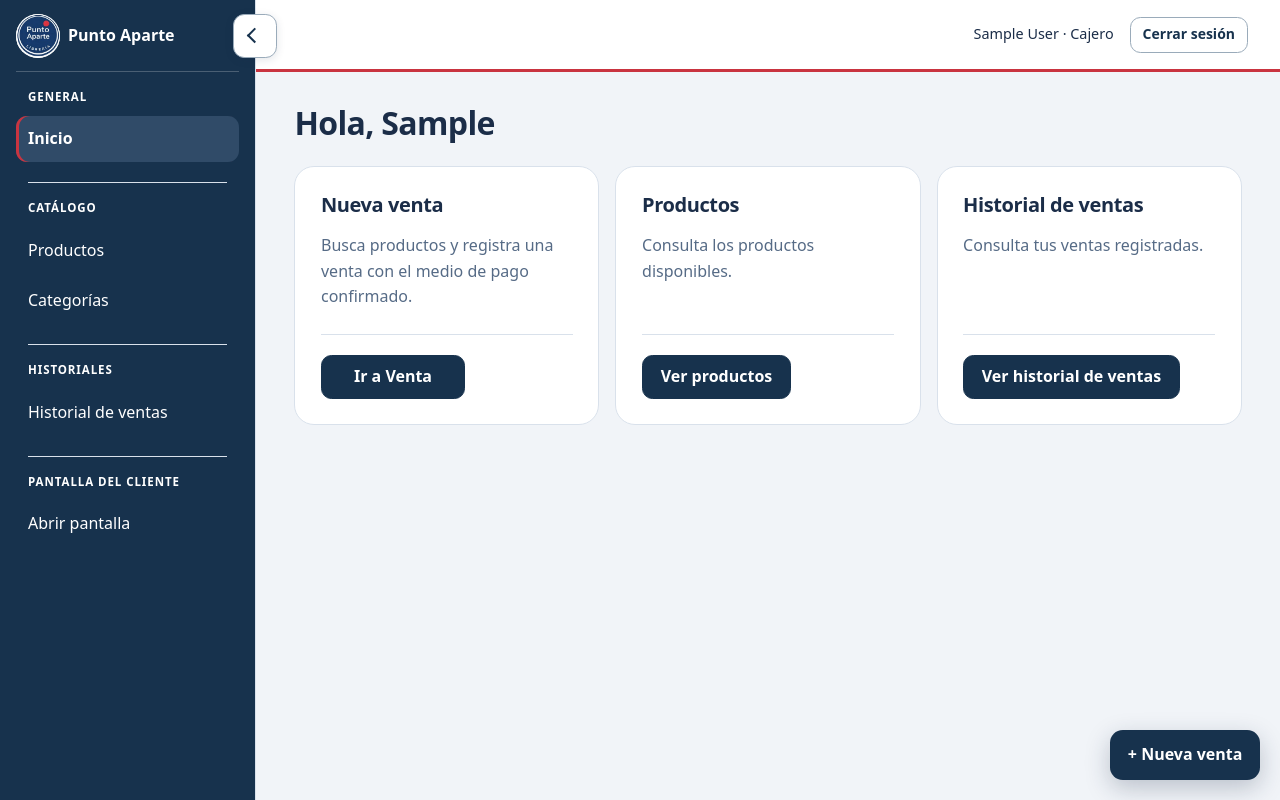
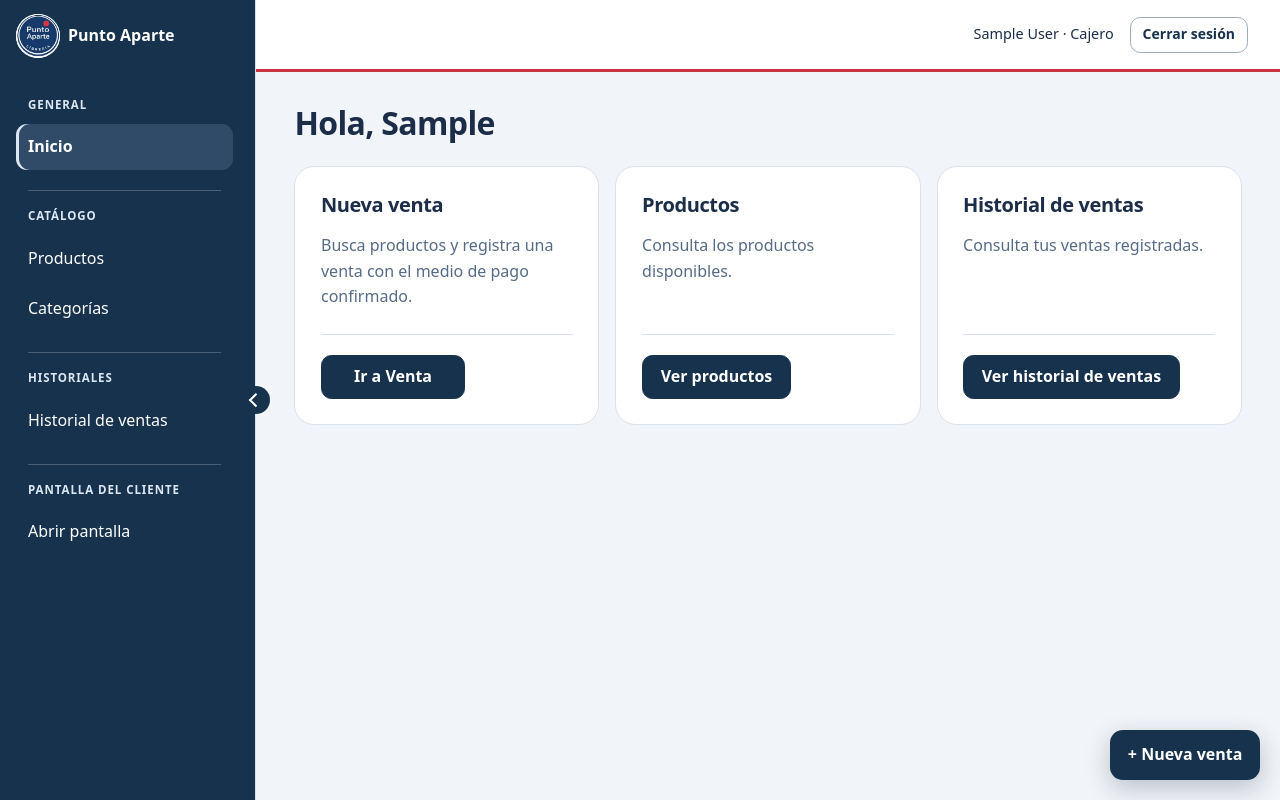
Before and after one commit to AlbertoCardenas19/punto-aparte, a Django app: page / in a window 1280 px wide. Run offline with Django 5.2, Linux system fonts and the light colour scheme; the visitor is signed in with stand-in values (Sample User, id 1); some libraries are stand-ins or nearby versions.

Commit message:
Mejora contraste y control del sidebar

```diff
--- a/static/css/punto-aparte.css
+++ b/static/css/punto-aparte.css
@@ -158,24 +158,30 @@ body > .dropdown-menu { z-index: 1080; border-color: var(--pa-border); border-ra
     .pa-app .pa-barra-superior { margin-left: 16rem; transition: margin-left .2s ease; }
     .pa-app.pa-menu-contraido .pa-barra-superior { margin-left: 4.5rem; }
     .pa-app .pa-menu-lateral { position: relative; z-index: 1041; margin-top: -4.5rem; padding-top: 0; overflow: visible; }
-    .pa-app .pa-sidebar-cabecera { height: 4.5rem; margin: 0 0 1rem; padding: 0; border-bottom: 1px solid rgb(255 255 255 / 22%); }
+    .pa-app .pa-sidebar-cabecera { height: 4.5rem; margin: 0 0 1.5rem; padding: 0; }
     .pa-app.pa-menu-contraido .pa-sidebar-cabecera { height: 8rem; padding-top: 4.5rem; justify-content: center; }
-    .pa-app .pa-menu-control-borde { position: absolute; top: .875rem; right: -1.375rem; z-index: 1; width: 2.75rem; height: 2.75rem; border-color: #9aabba; background: #fff; color: var(--pa-navy); box-shadow: 0 2px 8px rgb(27 45 72 / 12%); }
-    .pa-app .pa-menu-control-borde:hover { background: #edf2f7; }
-    .pa-app .pa-menu-control-borde .pa-menu-icono { width: .7rem; height: .7rem; border: 0; border-left: 2px solid currentColor; border-bottom: 2px solid currentColor; transform: rotate(45deg); }
+    .pa-app .pa-menu-control-borde { position: fixed; top: 50vh; top: 50dvh; left: calc(16rem - 1.375rem); transform: translateY(-50%); z-index: 1; width: 2.75rem; height: 2.75rem; padding: 0; border: 0; border-radius: 50%; background: transparent; color: #fff; transition: left .2s ease; }
+    .pa-app.pa-menu-contraido .pa-menu-control-borde { left: calc(4.5rem - 1.375rem); }
+    .pa-app .pa-menu-control-borde::before { content: ''; position: absolute; inset: .5rem; border-radius: 50%; background: var(--pa-navy); }
+    .pa-app .pa-menu-control-borde:hover { background: transparent; }
+    .pa-app .pa-menu-control-borde:hover::before { background: #294e70; }
+    .pa-app .pa-menu-control-borde .pa-menu-icono { z-index: 1; width: .6rem; height: .6rem; border: 0; border-left: 2px solid currentColor; border-bottom: 2px solid currentColor; transform: rotate(45deg); }
     .pa-app .pa-menu-control-borde .pa-menu-icono::after { display: none; }
     .pa-app.pa-menu-contraido .pa-menu-control-borde .pa-menu-icono { transform: rotate(225deg); }
 }
 @media (min-width: 992px) and (prefers-reduced-motion: reduce) {
-    .pa-app:has(.pa-menu-lateral)::before, .pa-app .pa-barra-superior { transition: none; }
+    .pa-app:has(.pa-menu-lateral)::before, .pa-app .pa-barra-superior, .pa-app .pa-menu-control-borde { transition: none; }
 }
 .pa-app .pa-barra-superior { background: #fff; color: var(--pa-ink); }
 .pa-app .pa-barra-superior .btn-outline-light { color: var(--pa-navy); border-color: #9aabba; }
 .pa-app .pa-barra-superior .pa-menu-control { color: var(--pa-navy); border-color: #9aabba; }
 .pa-app .pa-menu-lateral { background: var(--pa-navy); color: #fff; }
-.pa-app .pa-sidebar-nombre, .pa-app .pa-menu-grupo, .pa-app .pa-menu-enlace { color: #fff; }
-.pa-app .pa-menu-enlace:hover, .pa-app .pa-menu-enlace:focus-visible { background: #304b68; color: #fff; }
-.pa-app .pa-menu-enlace.active { background: #304b68; color: #fff; }
+.pa-app .pa-sidebar-nombre { color: #fff; }
+.pa-app #menu-escritorio .pa-menu { width: calc(100% - .375rem); }
+.pa-app #menu-escritorio .pa-menu-grupo { color: #dce7f2; border-color: rgb(255 255 255 / 22%); }
+.pa-app #menu-escritorio .pa-menu-enlace { color: #fff; }
+.pa-app #menu-escritorio .pa-menu-enlace:hover, .pa-app #menu-escritorio .pa-menu-enlace:focus-visible { background: #294e70; color: #fff; }
+.pa-app #menu-escritorio .pa-menu-enlace.active { background: #304b68; color: #fff; box-shadow: inset 3px 0 #dce7f2; }
 .pa-app .pa-venta-flotante { position: fixed; display: inline-flex; align-items: center; justify-content: center; width: auto; min-width: 44px; min-height: 44px; margin: 0; right: max(1.25rem, env(safe-area-inset-right)); bottom: max(1.25rem, env(safe-area-inset-bottom)); padding: .75rem 1.1rem; font-size: 1rem; }
 .pa-app div.dt-container .dt-search { flex: 1 1 25rem; min-width: 0; }
 .pa-app div.dt-container .dt-search input { width: min(100%, 33rem); min-width: 0; flex: 1 1 24rem; }
--- a/templates/base.html
+++ b/templates/base.html
@@ -7,7 +7,7 @@
     <meta name="viewport" content="width=device-width, initial-scale=1">
     <title>{% block title %}Punto Aparte{% endblock %}</title>
     <link rel="stylesheet" href="{% static 'vendor/bootstrap/css/bootstrap.min.css' %}">
-    <link rel="stylesheet" href="{% static 'css/punto-aparte.css' %}?v=interfaz-20261122-3">
+    <link rel="stylesheet" href="{% static 'css/punto-aparte.css' %}?v=interfaz-20261122-4">
     {% block extra_css %}{% endblock %}
 </head>
 
```
Also changed, not shown: docs/estandares-interfaz.md (+1 -1 lines).
